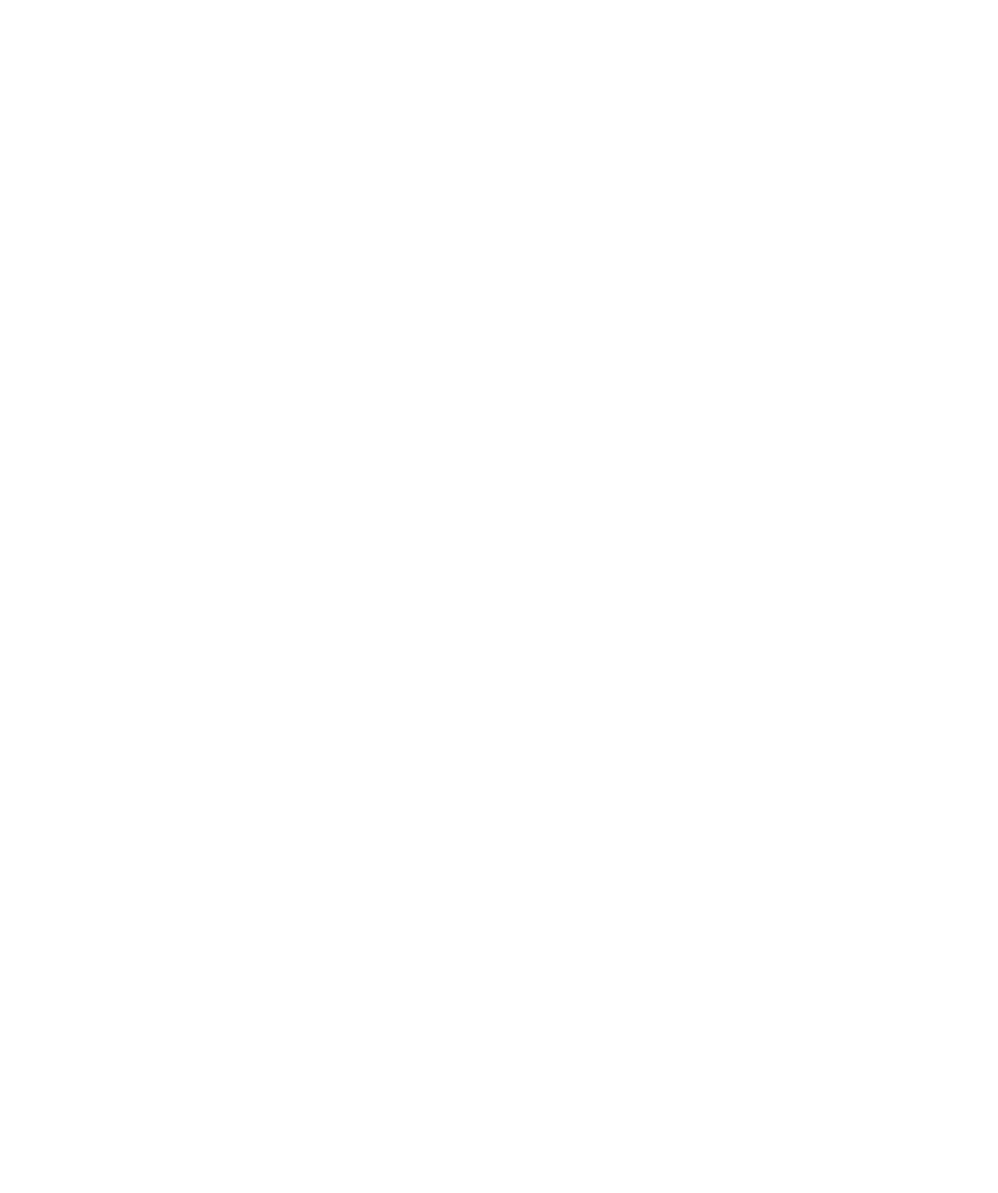
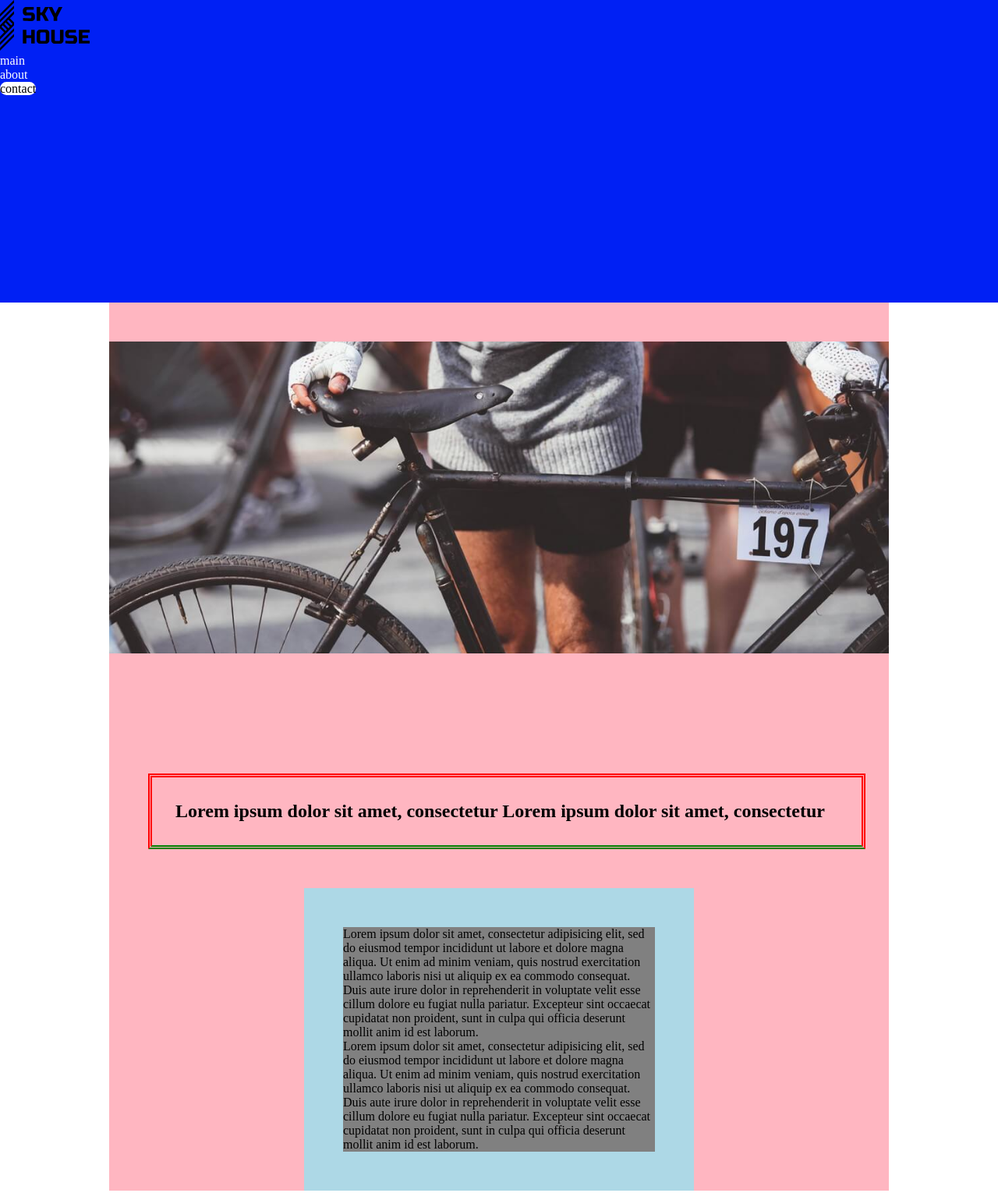
Before and after one commit to alinbrg/front18-lesson4, a plain HTML site: page index.html in a window 1280 px wide. Shown: the whole page at 78% size. Before the commit the page ends 800 px from the top, so only its background shows below. Drawn offline with Linux system fonts and the light colour scheme.

Commit message:
added styles

```diff
--- a/index.html
+++ b/index.html
@@ -4,8 +4,50 @@
 	<meta charset="utf-8">
 	<meta name="viewport" content="width=device-width, initial-scale=1">
 	<title>lesson 4</title>
+	<link rel="stylesheet" type="text/css" href="styles/style.css">
 </head>
 <body>
-
+	<header>
+		<a href="#" class="logo">
+			<img src="images/logo.svg" alt="logo">
+		</a>
+		<nav>
+			<ul>
+				<li class="navbar-li">
+					<a href="#">main</a>
+				</li>
+				<li class="navbar-li">
+					<a href="#">about</a>
+				</li>
+				<li class="navbar-li ">
+					<a class="navbar-contact" href="#">contact</a>
+				</li>
+			</ul>
+		</nav>
+	</header>
+	<section class="about">
+		<img class="about-img" src="images/post-1.jpg" alt="image">
+		<h2 class="title">
+			Lorem ipsum dolor sit amet, consectetur Lorem ipsum dolor sit amet, consectetur
+		</h2>
+		<div class="about-text">
+			<p>
+			Lorem ipsum dolor sit amet, consectetur adipisicing elit, sed do eiusmod
+			tempor incididunt ut labore et dolore magna aliqua. Ut enim ad minim veniam,
+			quis nostrud exercitation ullamco laboris nisi ut aliquip ex ea commodo
+			consequat. Duis aute irure dolor in reprehenderit in voluptate velit esse
+			cillum dolore eu fugiat nulla pariatur. Excepteur sint occaecat cupidatat non
+			proident, sunt in culpa qui officia deserunt mollit anim id est laborum.
+			</p>
+			<p>
+				Lorem ipsum dolor sit amet, consectetur adipisicing elit, sed do eiusmod
+				tempor incididunt ut labore et dolore magna aliqua. Ut enim ad minim veniam,
+				quis nostrud exercitation ullamco laboris nisi ut aliquip ex ea commodo
+				consequat. Duis aute irure dolor in reprehenderit in voluptate velit esse
+				cillum dolore eu fugiat nulla pariatur. Excepteur sint occaecat cupidatat non
+				proident, sunt in culpa qui officia deserunt mollit anim id est laborum.
+			</p>
+		</div>
+	</section>
 </body>
 </html>
--- /dev/null
+++ b/styles/style.css
@@ -0,0 +1,67 @@
+*{
+	margin: 0;
+	padding: 0;
+	box-sizing: border-box;
+}
+a{
+	text-decoration: none;
+}
+ul{
+	list-style-type: none;
+}
+
+
+header{
+	height: 388px;
+	background-color: #0020F4;
+}
+.logo img{
+	width: 115px;
+}
+.navbar-li a{
+	color: #fff;
+	font-size: 16px;
+}
+.navbar-li a.navbar-contact{
+	background-color: #fff;
+	color: #000;
+	border-radius: 15px;
+}
+.about{
+	background-color: lightpink;
+	width: 1000px;
+	margin: 0 auto;
+}
+.about-img{
+	width: 100%;
+	height: 400px;
+	object-fit: cover;
+	margin-top: 50px;
+	margin-bottom: 50px;
+}
+.title{
+	border:5px double red;
+	border-bottom: 5px double green;
+
+	/*margin-top: 100px;
+	margin-right: 30px;
+	margin-bottom: 50px;
+	margin-left: 50px;*/
+
+	margin: 100px 30px 50px 50px;
+
+	padding: 30px;
+}
+.about-text{
+	background-color: lightblue;
+	padding: 50px;
+	width: 500px;
+	margin-top: 40px;
+	margin-bottom: 40px;
+	margin-left: auto;
+	margin-right: auto;
+	margin: 40px auto;
+}
+.about-text p{
+	background-color: grey;
+}
```
Also changed, not shown: images/Group 2.png (deleted), images/logo.svg (renamed from images/Group 2.svg).
